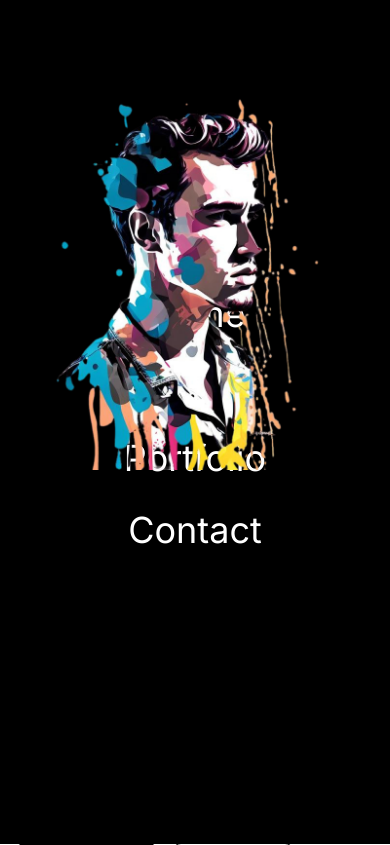
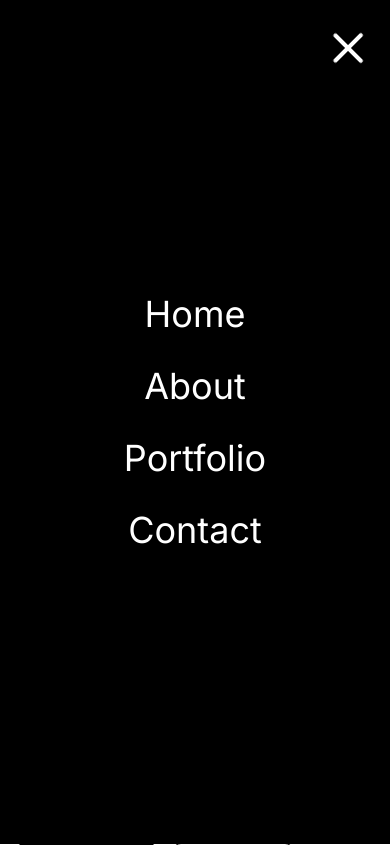
Before and after one commit to oskjah-hub/portfolio, a Next.js app: page / in a window 390 px wide. Both pictures are taken after a click on the button 354 px from the left and 48 px from the top of the page. Built offline with nearby package versions, Linux system fonts and the light colour scheme.

Commit message:
Finished Home page and added menu animation for small screen

```diff
--- a/src/components/Navbar.jsx
+++ b/src/components/Navbar.jsx
@@ -3,6 +3,7 @@
 import Image from "next/image";
 import { useState } from "react";
 import NavLink from "./NavLink";
+import { motion } from "framer-motion";
 
 const links = [
   { url: "/", title: "Home" },
@@ -13,6 +14,56 @@
 
 const Navbar = () => {
   const [open, setOpen] = useState(false);
+  const topVariants = {
+    closed: {
+      rotate: 0,
+    },
+    opened: {
+      rotate: 45,
+      backgroundColor: "rgb(255, 255, 255)",
+    },
+  };
+  const centerVariants = {
+    closed: {
+      opacity: 1,
+    },
+    opened: {
+      opacity: 0,
+    },
+  };
+  const bottomVariants = {
+    closed: {
+      rotation: 0,
+    },
+    opened: {
+      rotate: -45,
+      backgroundColor: "rgb(255, 255, 255)",
+    },
+  };
+
+  const listVariants = {
+    closed: {
+      x: "100vw",
+    },
+    opened: {
+      x: 0,
+      transition: {
+        when: "beforeChildren",
+        staggerChildren: 0.2,
+      },
+    },
+  };
+  const listItemVariants = {
+    closed: {
+      x: -10,
+      opacity: 0,
+    },
+    opened: {
+      x: 0,
+      opacity: 1,
+    },
+  };
+
   return (
     <div className="h-full flex items-center justify-between px-4 sm:px-8 md:px-12 lg:px-20 xl:px-48 text-xl">
       {/* LINKS */}
@@ -54,19 +105,36 @@
           className="w-10 h-8 flex flex-col justify-between z-50 relative"
           onClick={() => setOpen((prev) => !prev)}
         >
-          <div className="w-10 h-1 bg-black rounded"></div>
-          <div className="w-10 h-1 bg-black rounded"></div>
-          <div className="w-10 h-1 bg-black rounded"></div>
+          <motion.div
+            variants={topVariants}
+            animate={open ? "opened" : "closed"}
+            className="w-10 h-1 bg-black rounded origin-left"
+          ></motion.div>
+          <motion.div
+            variants={centerVariants}
+            animate={open ? "opened" : "closed"}
+            className="w-10 h-1 bg-black rounded"
+          ></motion.div>
+          <motion.div
+            variants={bottomVariants}
+            animate={open ? "opened" : "closed"}
+            className="w-10 h-1 bg-black rounded origin-left"
+          ></motion.div>
         </button>
         {/* MENU LIST */}
         {open && (
-          <div className="absolute top-0 left-0 w-screen h-screen bg-black text-white flex flex-col items-center justify-center gap-8 text-4xl">
+          <motion.div
+            variants={listVariants}
+            initial="closed"
+            animate="opened"
+            className="absolute top-0 left-0 w-screen h-screen bg-black text-white flex flex-col items-center justify-center gap-8 text-4xl z-40"
+          >
             {links.map((link) => (
-              <Link href={link.url} key={link.title}>
-                {link.title}
-              </Link>
+              <motion.div variants={listItemVariants} key={link.title}>
+                <Link href={link.url}>{link.title}</Link>
+              </motion.div>
             ))}
-          </div>
+          </motion.div>
         )}
       </div>
     </div>
```
